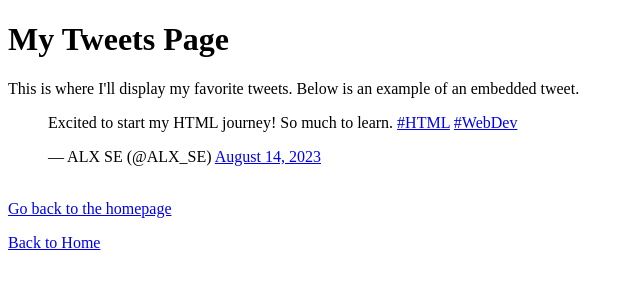
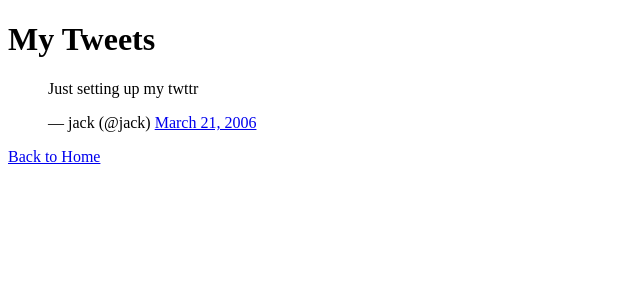
Before and after one commit to ochanyavictoria/My_First_Portfolio, a plain HTML site: page html_basic/tweets.html in a window 1280 px wide. Shown: the whole page, without its empty margins (0-640 px from the left). Drawn offline with Linux system fonts and the light colour scheme.

Commit message:
Update tweets.html

```diff
--- a/html_basic/tweets.html
+++ b/html_basic/tweets.html
@@ -1,22 +1,22 @@
 <!DOCTYPE html>
-<html>
+<html lang="en">
 <head>
-        <title>My Basic HTML Page</title>
+    <meta charset="UTF-8">
+    <title>Tweets</title>
 </head>
 <body>
-        <h1>My Tweets Page</h1>
+    <h1>My Tweets</h1>
 
-        <p>This is where I'll display my favorite tweets. Below is an example of an embedded tweet.</p>
-
-        <!-- An example embedded tweet. Replace this with a tweet of your choice. -->
+    <!-- Embedded Tweet -->
     <blockquote class="twitter-tweet">
-            <p lang="en" dir="ltr">Excited to start my HTML journey! So much to learn. <a href="https://twitter.com/hashtag/HTML?src=hash&amp;ref_src=twsrc%5Etfw">#HTML</a> <a href="https://twitter.com/hashtag/WebDev?src=hash&amp;ref_src=twsrc%5Etfw">#WebDev</a></p>
-            &mdash; ALX SE (@ALX_SE) <a href="https://twitter.com/ALX_SE/status/1691234567890123456?ref_src=twsrc%5Etfw">August 14, 2023</a>
+        <p lang="en" dir="ltr">
+            Just setting up my twttr
+        </p>
+        &mdash; jack (@jack)
+        <a href="https://twitter.com/jack/status/20">March 21, 2006</a>
     </blockquote>
     <script async src="https://platform.twitter.com/widgets.js" charset="utf-8"></script>
 
-        <br>
-        <a href="index.html">Go back to the homepage</a>
     <p><a href="index.html">Back to Home</a></p>
 </body>
 </html>
```
Lines whose indentation alone changed are shown as unchanged.
